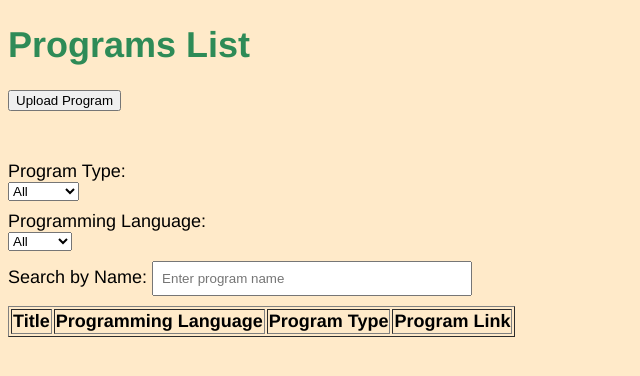
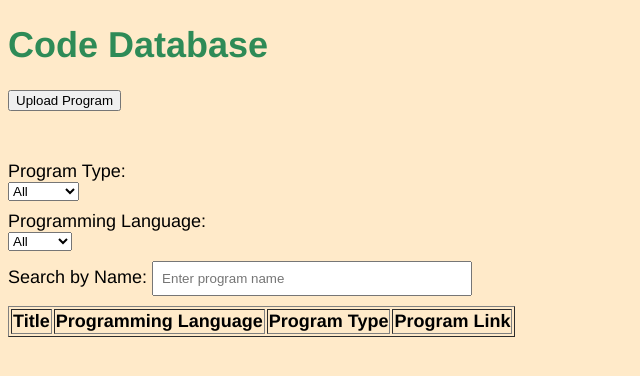
Before and after one commit to gmonte29/Code-Database-Website, a website: page public/index.html in a window 1280 px wide. Shown: the whole page, without its empty margins (0-640 px from the left). Drawn offline with Linux system fonts and the light colour scheme; no server answers.

Commit message:
changed program list name to code database

```diff
--- a/public/index.html
+++ b/public/index.html
@@ -1,11 +1,11 @@
 <!DOCTYPE html>
 <html>
 <head>
-    <title>Programs List</title>
+    <title>Code Database</title>
     <link href="style.css" type="text/css" rel="stylesheet">
 </head>
 <body>
-    <h1>Programs List</h1>
+    <h1>Code Database</h1>
 
     <!-- Upload Program button -->
     <button id="openUploadModal">Upload Program</button>
```
